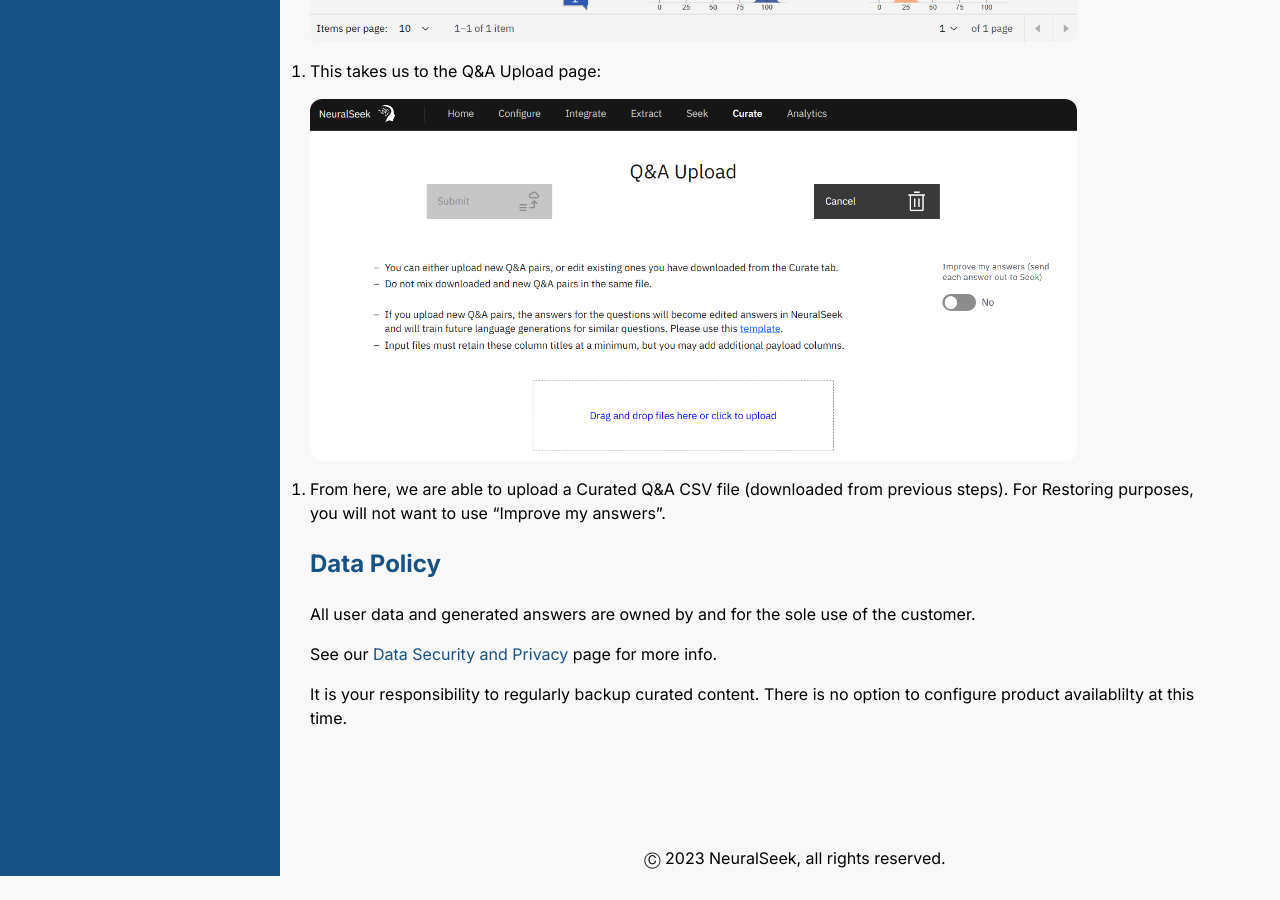
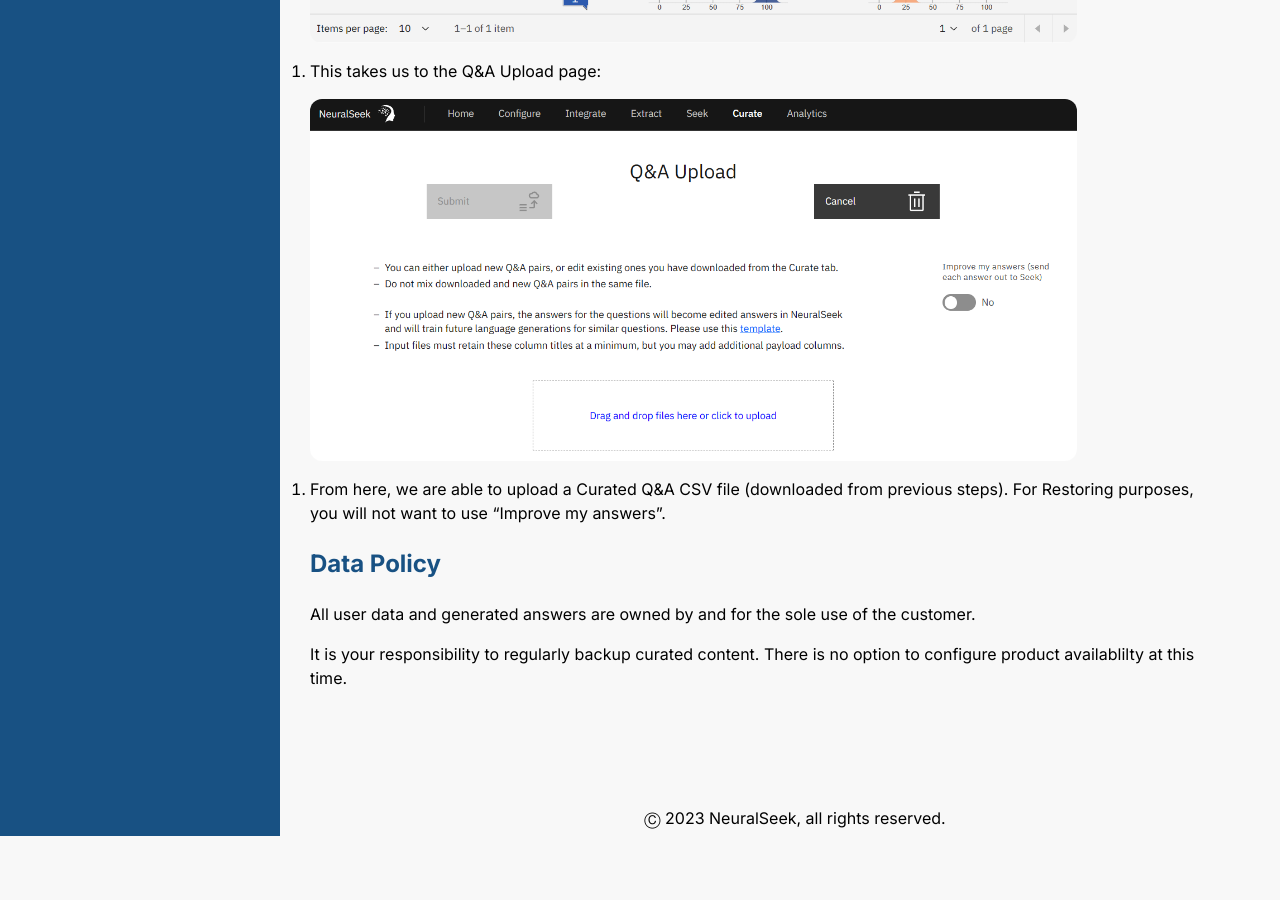
Before and after one commit to CerebralBlue/neuralseekweb, a Jekyll site: the page built from docs/main_features/backup_and_restore/backup_and_restore.md, in a window 1280 px wide and 900 px high, scrolled down 1741 px. Built offline with Jekyll 4.4.1, drawn with Linux system fonts in a browser that asks for light colours; after the commit the page ends 2601 px from its top, so only the background shows below that.

Commit message:
deploying docs to neuralseekweb

```diff
--- a/docs/main_features/backup_and_restore/backup_and_restore.md
+++ b/docs/main_features/backup_and_restore/backup_and_restore.md
@@ -45,6 +45,4 @@
 ## Data Policy
 All user data and generated answers are owned by and for the sole use of the customer.
 
-See our [Data Security and Privacy]({{ site.baseurl }}{% link data_security_and_privacy/data_security_and_privacy.md %}) page for more info.
-
 It is your responsibility to regularly backup curated content. There is no option to configure product availablilty at this time.
```
